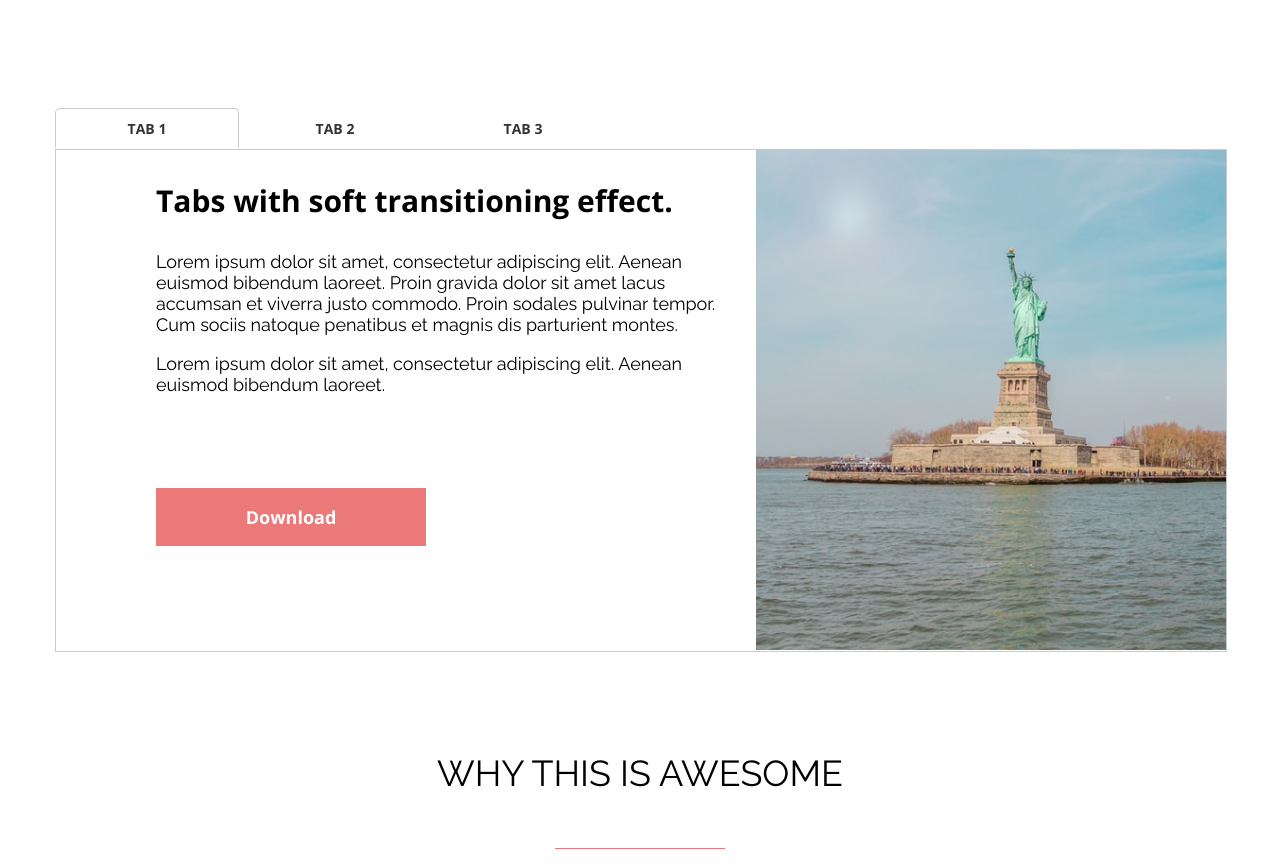
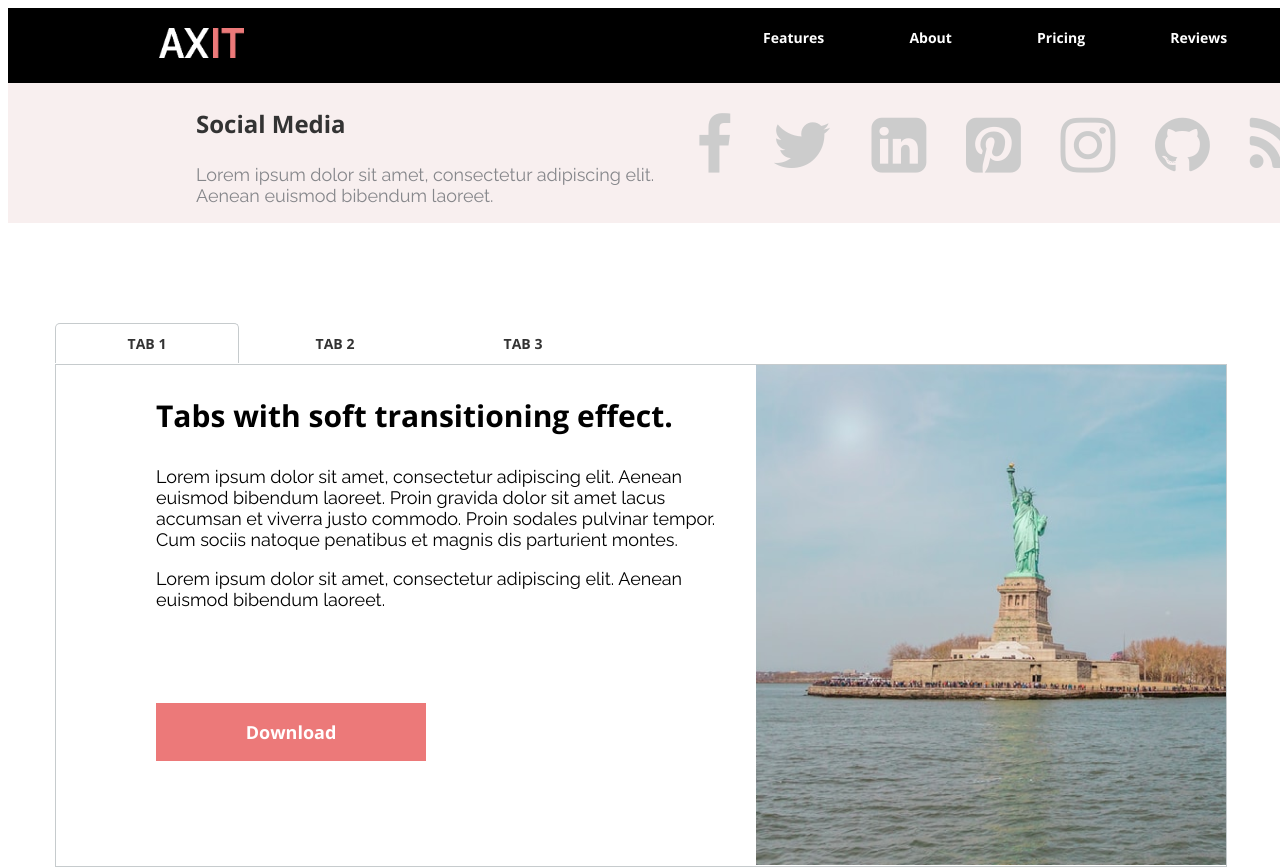
Before and after one commit to efmchk/Homework, a website: page index.html in a window 1280 px wide. Shown: the top 868 px of the page. Drawn offline with nearby package versions, Linux system fonts and the light colour scheme.

Commit message:
sections contact, footer, header

```diff
--- a/index.html
+++ b/index.html
@@ -4,9 +4,61 @@
 		<meta charset="utf-8">
 		<title>Макет</title>
 		<link href="style.css" rel="stylesheet" >
+		<link rel="stylesheet" href="../Homework/font-awesome-4.7.0/font-awesome-4.7.0/css/font-awesome.min.css">
 </head>
+<header>
+	<div class="header__content">
+		<div class="header__img-wrapper">
+			<img class="header__img" src="./png/AX.png" alt="AX">
+			<img class="header__img" src="./png/IT.png" alt="IT">
+   		</div>
+    	<div class="header__menu">
+			<div>Features</div>
+			<div>About</div>
+			<div>Pricing</div>
+			<div>Reviews</div>
+			<div>Contact</div>
+		</div>
+	</div>
+</header>
 <body>
 		<main>
+		<section class="social">
+			<div class="social__content">
+			<div class="social__text-wrapper">
+				<div class="social__title">
+					<p class="social__title">Social Media</p>
+				</div>
+				<div class="social__subtitle">
+					<p class="social__subtitle">Lorem ipsum dolor sit amet, consectetur adipiscing elit.
+						Aenean euismod bibendum laoreet.</p>
+				</div>
+			</div>
+			<div class="social__icon-wrapper">
+				<div>
+					<i class="fa fa-facebook fa-4x" aria-hidden="true"></i>
+				</div>
+				<div>
+					<i class="fa fa-twitter fa-4x" aria-hidden="true"></i>
+				</div>
+				<div>
+					<i class="fa fa-linkedin-square fa-4x" aria-hidden="true"></i>
+				</div>
+				<div>
+					<i class="fa fa-pinterest-square fa-4x" aria-hidden="true"></i>
+				</div>
+				<div>
+					<i class="fa fa-instagram fa-4x" aria-hidden="true"></i>
+				</div>
+				<div>
+					<i class="fa fa-github fa-4x" aria-hidden="true"></i>
+				</div>
+				<div>
+					<i class="fa fa-rss fa-4x" aria-hidden="true"></i>
+				</div>
+			</div>
+			</div>
+		</section>
 		<section class="tabs">
 			<div>
 				    <div class="tabs__button-wrapper">
@@ -260,4 +312,33 @@
 		</section>
 		</main>
 	</body>
+
+	<footer>
+		<div class="footer__icon-wrapper">
+			<div>
+				<i class="fa fa-facebook fa-3x" aria-hidden="true"></i>
+			</div>
+			<div>
+				<i class="fa fa-twitter fa-3x" aria-hidden="true"></i>
+			</div>
+			<div>
+				<i class="fa fa-linkedin-square fa-3x" aria-hidden="true"></i>
+			</div>
+			<div>
+				<i class="fa fa-pinterest-square fa-3x" aria-hidden="true"></i>
+			</div>
+			<div>
+				<i class="fa fa-instagram fa-3x" aria-hidden="true"></i>
+			</div>
+			<div>
+				<i class="fa fa-github fa-3x" aria-hidden="true"></i>
+			</div>
+			<div>
+				<i class="fa fa-rss fa-3x" aria-hidden="true"></i>
+			</div>
+		</div>
+		<div class="footer__text-wrapper">
+			<p class="footer__text">© 2015 Axure Themes</p>
+		</div>
+	</footer>
 </html>
--- a/style.css
+++ b/style.css
@@ -1,5 +1,92 @@
 @import url('https://fonts.googleapis.com/css2?family=Open+Sans:wght@700&family=Raleway&display=swap');
 
+
+header {
+    height: 75px;
+    width: 1510px;
+    background-color: #000000;
+    margin: auto;
+}
+
+.header__content {
+    padding-top: 20px;
+    margin: auto;
+    display: flex;
+    justify-content: space-between;
+    width: 80%;
+}
+.header__img {
+    height: 30px;
+}
+
+.header__menu {
+    font-family: 'Open Sans';
+    font-size: 14px;
+    font-style: normal;
+    font-weight: 600;
+    line-height: 19px;
+    letter-spacing: 0em;
+    text-align: center;
+    color: #ffffff;
+    width: 50%;
+    display: flex;
+    justify-content: space-between;
+
+
+}
+
+li {
+    list-style-type: none;
+}
+.social {
+    height: 140px;
+    width: 1510px;
+    background-color: #F8EFEF;
+    margin: auto;
+    /* display: flex; */
+}
+.social__content {
+    display: flex;
+    justify-content: center;
+}
+
+.social__text-wrapper {
+    width: 470px;
+}
+
+.social__title {
+    font-family: 'Open Sans';
+    font-style: normal;
+    font-weight: 700;
+    font-size: 24px;
+    line-height: 33px;
+    display: flex;
+    align-items: center;
+    text-transform: capitalize;
+    color: #333333;
+}
+
+.social__subtitle {
+    font-family: 'Raleway';
+    font-style: normal;
+    font-weight: 400;
+    font-size: 18px;
+    line-height: 21px;
+    display: flex;
+    align-items: center;
+    color: #86878B;
+    margin: 0px;
+}
+
+.social__icon-wrapper {
+    display: flex;
+    padding: 30px;
+    width: 40%;
+    display: flex;
+    justify-content: space-between;
+
+
+}
 .awesome {
    font-family: 'Raleway', sans-serif;
    width: 1170px;
@@ -609,3 +696,40 @@ input, textarea:focus {
     box-shadow: 0 0 10px rgba(0,0,0,0.5) inset;
 
 }
+
+footer {
+    height: 164px;
+    width: 1510px;
+    background-color: #000000;
+    margin: auto;
+}
+
+.footer__icon-wrapper {
+    margin: auto;
+    padding: 30px;
+    width: 40%;
+    display: flex;
+    justify-content: space-between;
+}
+
+i {
+    color: #CCCCCC;
+}
+
+.footer__text-wrapper {
+    display: flex;
+    align-items: center;
+    text-align: center;
+}
+
+.footer__text {
+    color:rgba(255, 255, 255, 0.5);
+    font-family: 'Raleway';
+    font-style: normal;
+    font-weight: 400;
+    font-size: 18px;
+    line-height: 21px;
+    width: 100%;
+    margin: auto;
+
+}
```
Also changed, not shown: png/AX.png (added), png/IT.png (added).
